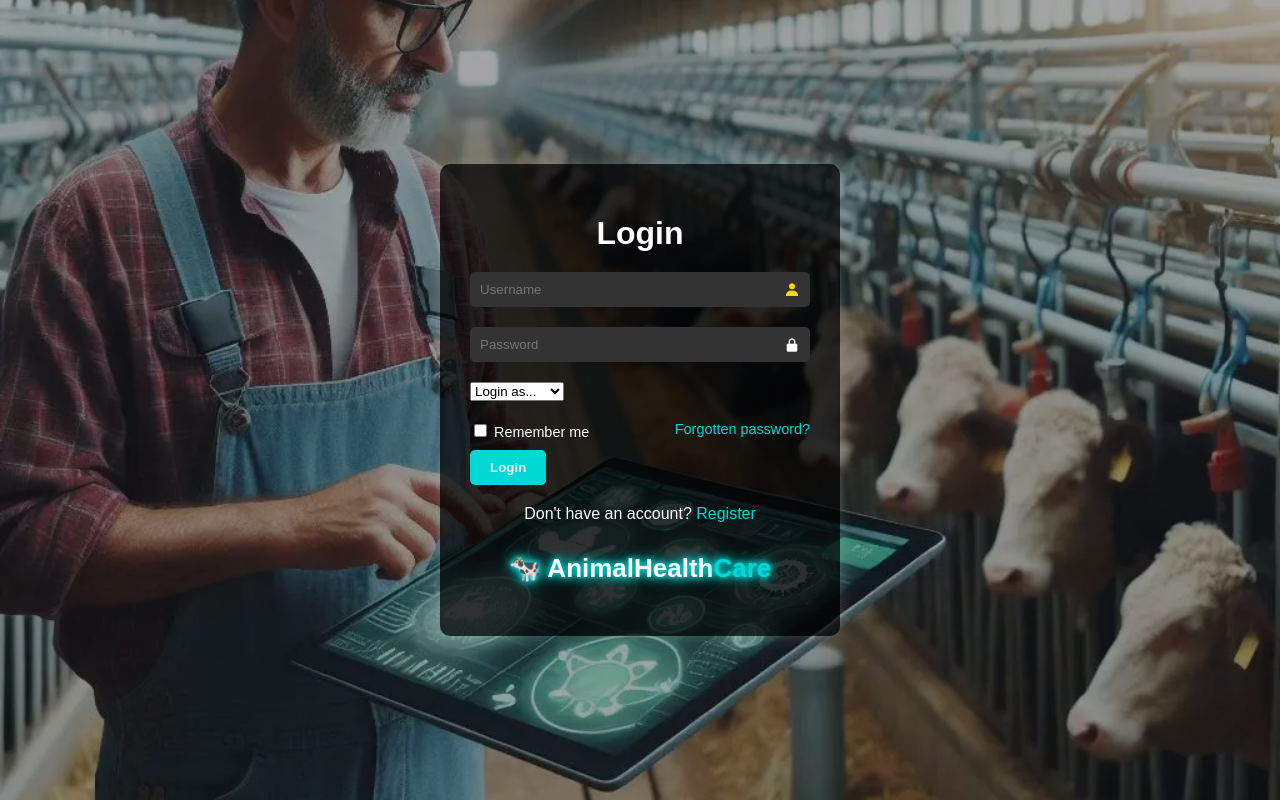
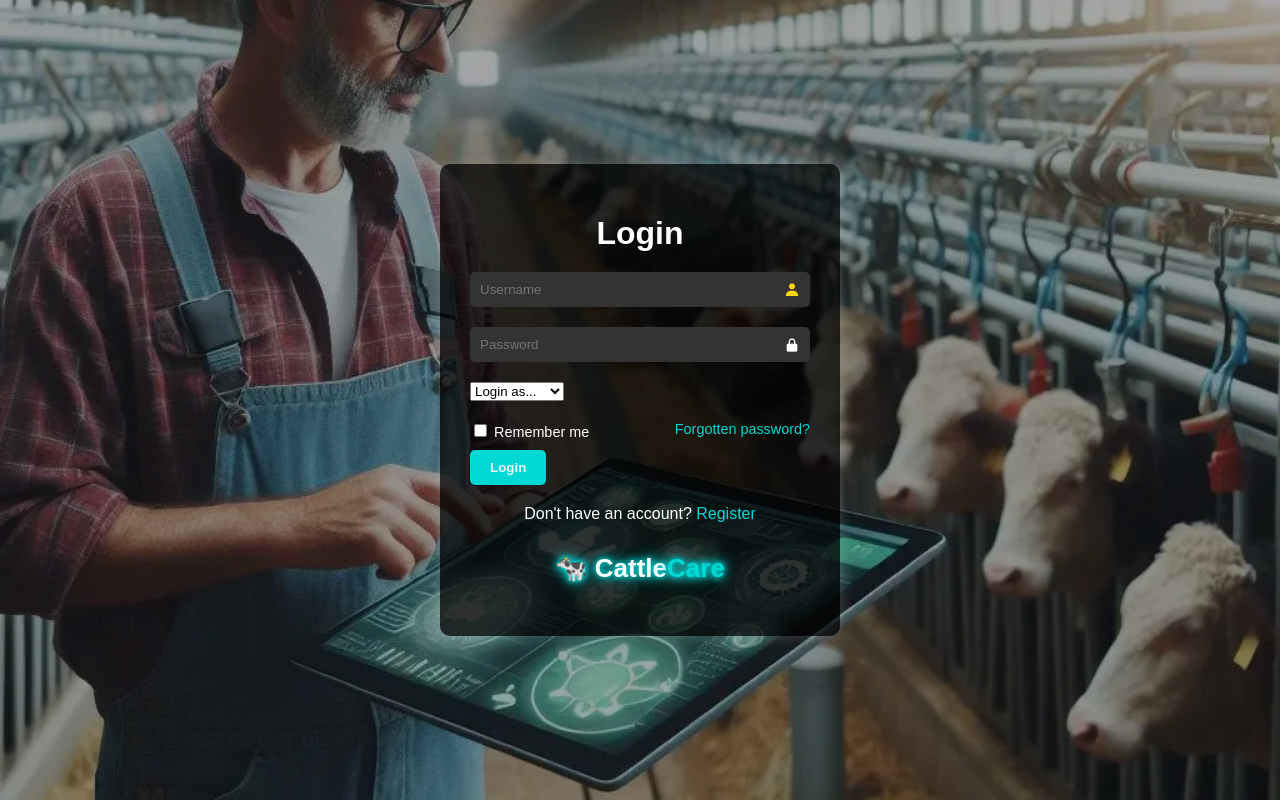
Before and after one commit to naledi75/CattleCare, a plain HTML site: page index.html in a window 1280 px wide. Drawn offline with nearby package versions, Linux system fonts and the light colour scheme.

Commit message:
Change branding from AnimalHealthCare to CattleCare
Updated the branding from 'AnimalHealthCare' to 'CattleCare' in the HTML structure.

```diff
--- a/index.html
+++ b/index.html
@@ -5,7 +5,7 @@
   <meta charset="UTF-8">
   <meta name="viewport" content="width=device-width, initial-scale=1.0">
 
-  <title>Login & Register | AnimalHealthCare</title>
+  <title>Login & Register | CattleCare</title>
 
   <link rel="stylesheet" href="styles.css">
 
@@ -163,7 +163,7 @@
 
       <h2 class="glow-title">
         <span>🐄</span>
-        AnimalHealth<span style="color:#00d8d6;">Care</span>
+        Cattle<span style="color:#00d8d6;">Care</span>
       </h2>
 
     </div>
```
